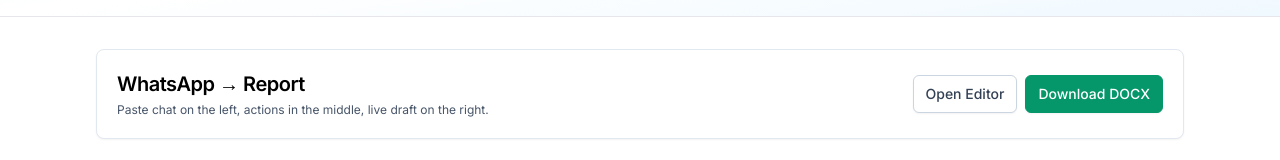
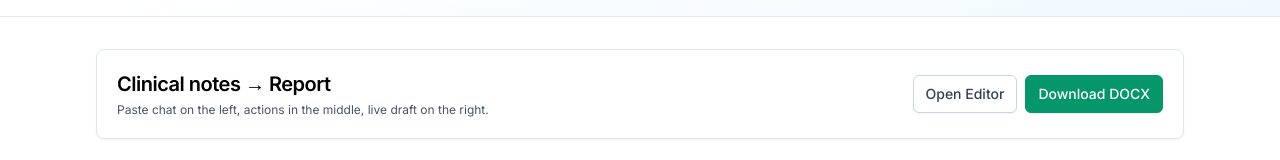
Before and after one commit to Amakanza/PulseNote, a Next.js app: page / in a window 1280 px wide. Shown: the part 152-312 px from the top of the page. Built offline with nearby package versions, Linux system fonts and the light colour scheme.

Commit message:
page.tsx

```diff
--- a/app/page.tsx
+++ b/app/page.tsx
@@ -95,7 +95,7 @@
       <section className="panel p-4 md:p-5">
         <div className="flex items-center justify-between gap-4 flex-wrap">
           <div>
-            <h2 className="text-xl font-semibold tracking-tight">WhatsApp → Report</h2>
+            <h2 className="text-xl font-semibold tracking-tight">Clinical notes → Report</h2>
             <p className="small mt-1 text-slate-600">Paste chat on the left, actions in the middle, live draft on the right.</p>
           </div>
           <div className="hidden md:flex items-center gap-2">
```
